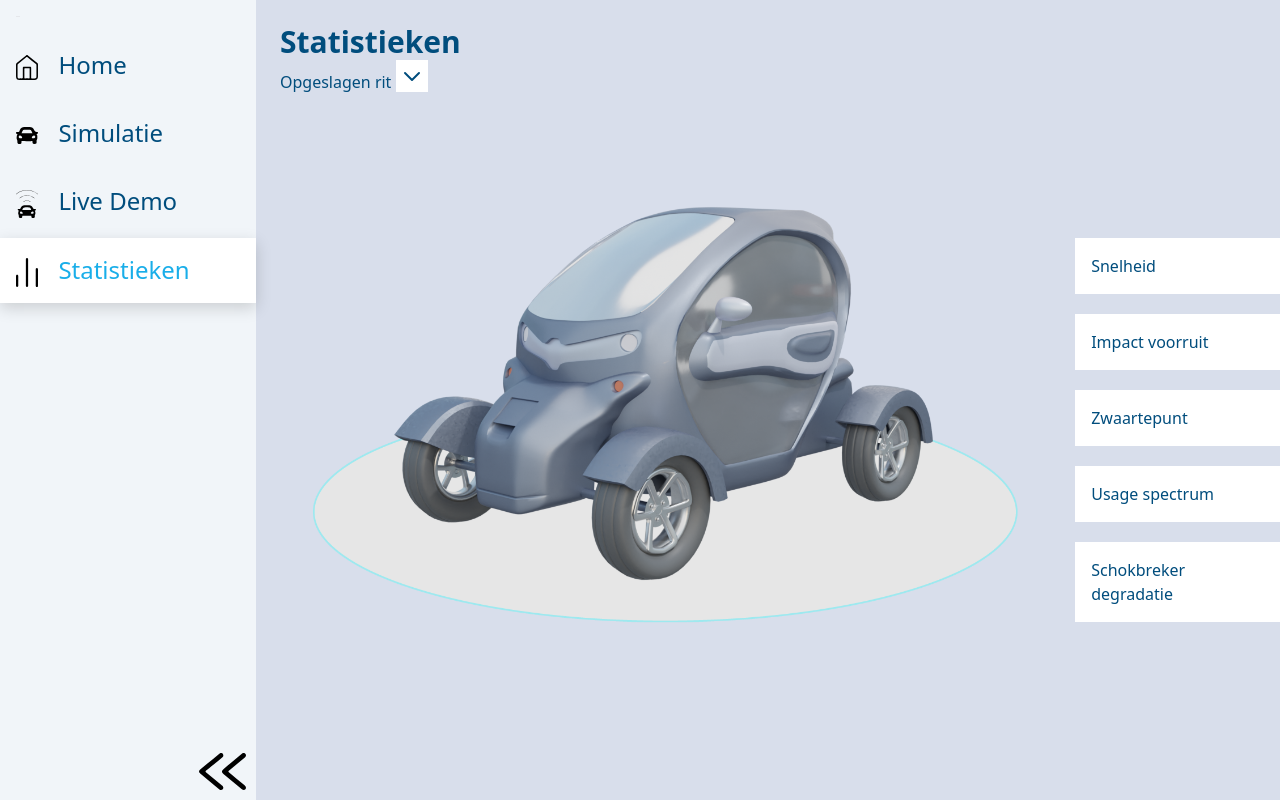
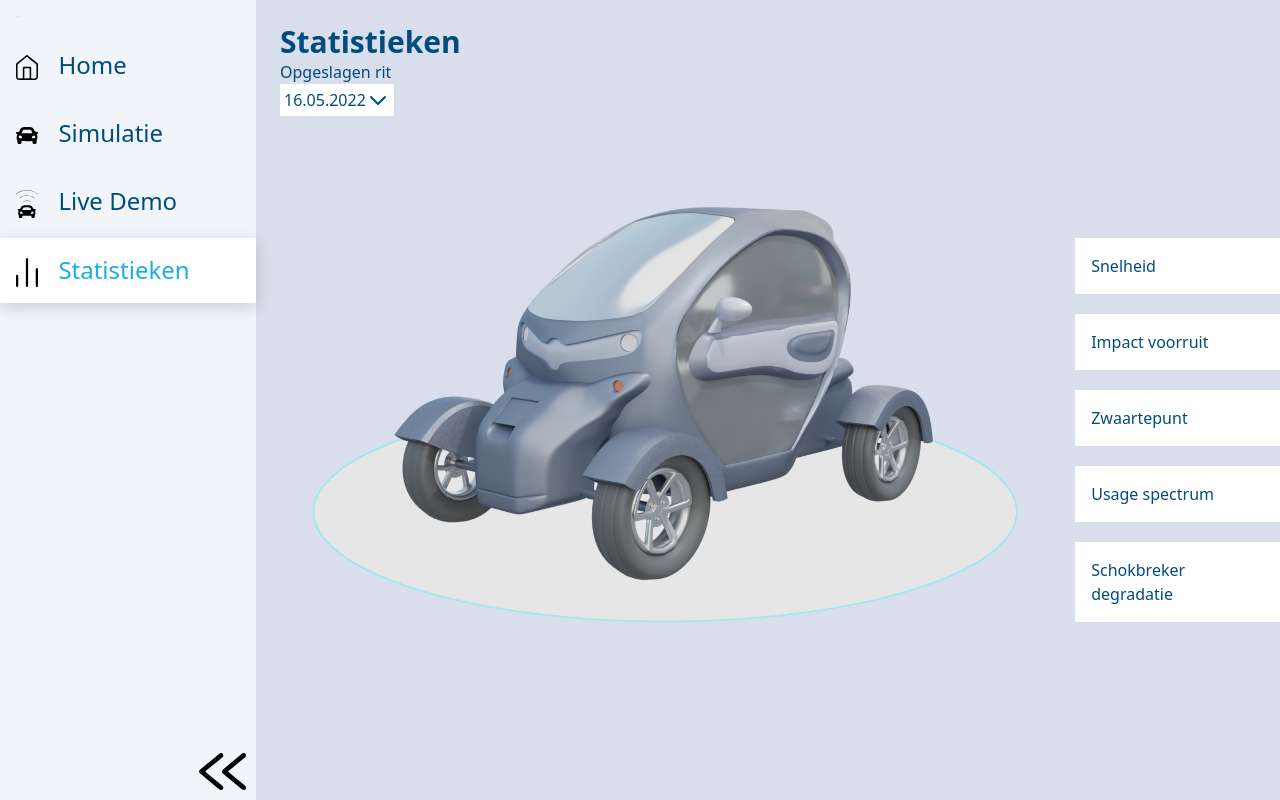
Before and after one commit to KjellNHL/NLR-V2, a plain HTML site: page opg-rit.html in a window 1280 px wide. Drawn offline with nearby package versions, Linux system fonts and the light colour scheme.

Commit message:
Beurs Dashboard 6/15

```diff
--- a/opg-rit.html
+++ b/opg-rit.html
@@ -36,9 +36,9 @@
                     <h1 class="text-3xl font-bold">
                        Statistieken
                     </h1>
-                    <span class="dot">Opgeslagen rit</span>
-                    <button class="inline-block bg-white  p-1">
-                        <svg xmlns="http://www.w3.org/2000/svg" class="h-6 w-6" fill="none" viewBox="0 0 24 24" stroke="currentColor" stroke-width="2">
+                    <span>Opgeslagen rit</span>
+                    <button class="flex bg-white  p-1">
+                        16.05.2022 <svg xmlns="http://www.w3.org/2000/svg" class="h-6 w-6" fill="none" viewBox="0 0 24 24" stroke="currentColor" stroke-width="2">
                             <path stroke-linecap="round" stroke-linejoin="round" d="M19 9l-7 7-7-7" />
                           </svg>
                     </button>
```
Also changed, not shown: sim-rit.html (+1 -1 lines).
